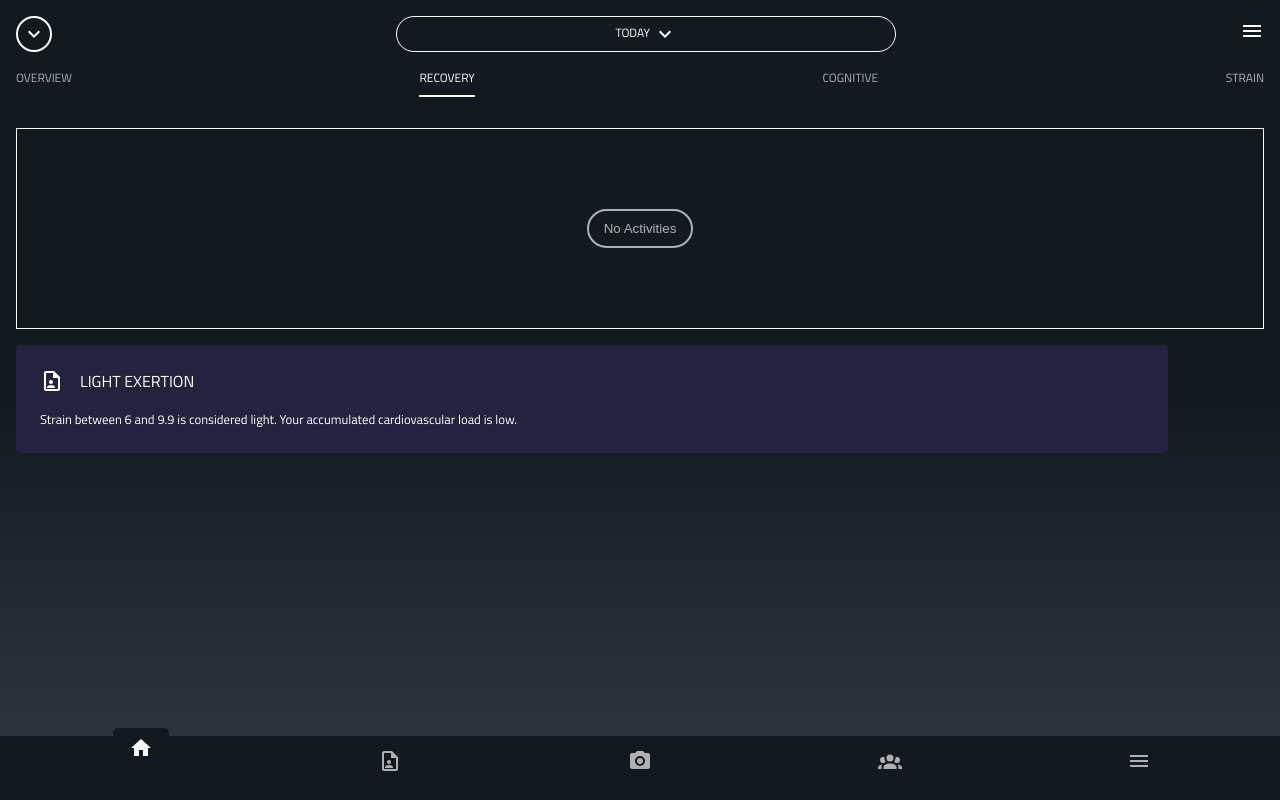
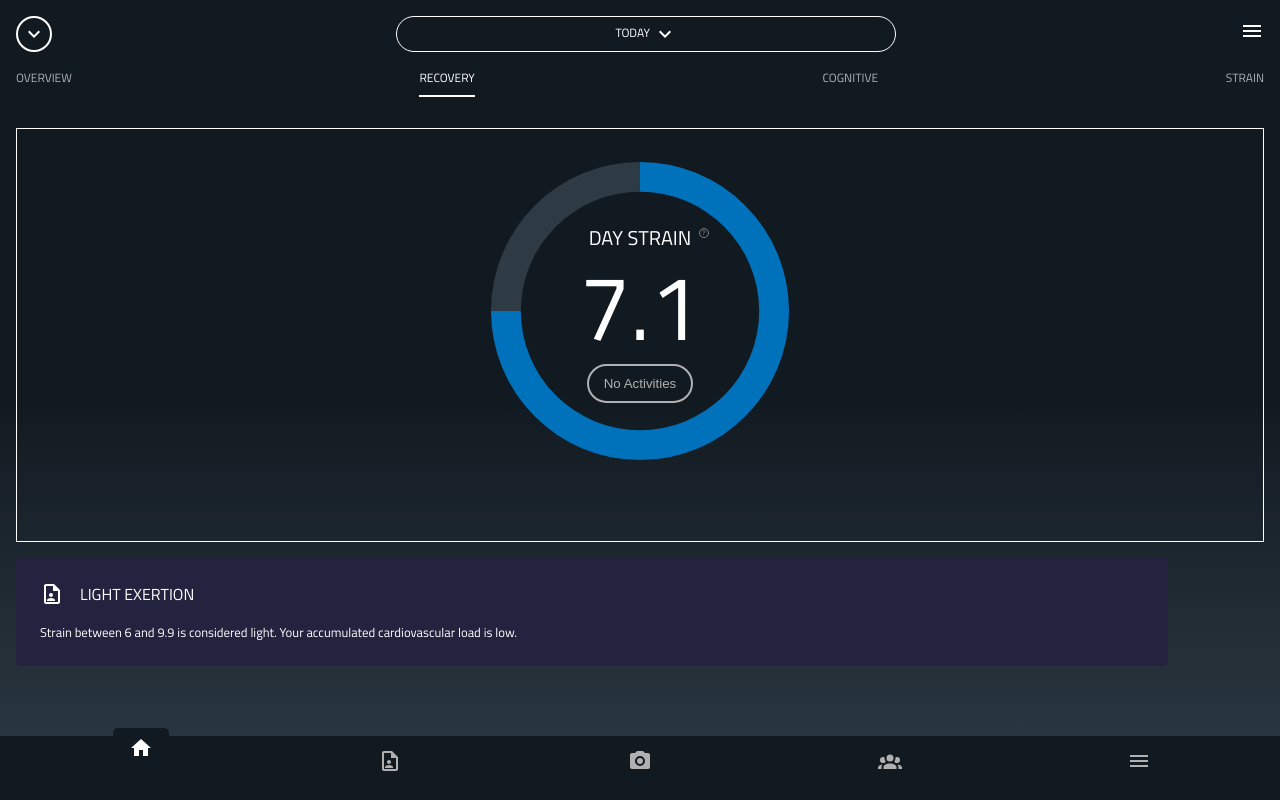
Before and after one commit to lavaboom/industry, a React (Create React App) app in the folder client/: page / in a window 1280 px wide. Built offline with nearby package versions, Linux system fonts and the light colour scheme.

Commit message:
basic chart styles

```diff
--- a/client/src/components/Buttons/Button.scss
+++ b/client/src/components/Buttons/Button.scss
@@ -16,6 +16,8 @@
 	}
 
 	&__icon {
+		height: 100%;
+		width: 100%;
 		filter: invert(100%) sepia(0%) saturate(2%) hue-rotate(345deg)
 			brightness(200%) contrast(101%);
 	}
--- a/client/src/components/Charts/Charts.js
+++ b/client/src/components/Charts/Charts.js
@@ -2,13 +2,18 @@ import React, { Component } from 'react';
 import { Doughnut } from 'react-chartjs-2';
 import "./Charts.scss";
 import { Chart, ArcElement } from 'chart.js'
+import Button from "../Buttons/Button";
+import temp from '../../assets/Icons/chevron-down.svg';
+;
+
 // import ChartDataLabels from 'chartjs-plugin-datalabels';
 Chart.register(ArcElement);
 // Chart.register(ChartDataLabels);
 
 
-export default function Charts() {
+export default function Charts({ metric, title, btnText }) {
     const plugins = [{
+        id: '79%',
         beforeDraw: function (chart) {
             let width = chart.width,
                 height = chart.height,
@@ -17,15 +22,13 @@ export default function Charts() {
             let fontSize = (height / 160).toFixed(2);
             ctx.font = fontSize + "em sans-serif";
             ctx.textBaseline = "top";
-            let text = "Recovery",
+            let text = "",
                 textX = Math.round((width - ctx.measureText(text).width) / 2),
                 textY = height / 2;
 
-            // let text2 = "75%",
-            //     textX2 = Math.round((width - ctx.measureText(text).width) / 2),
-            //     textY2 = height / 2;
+
             ctx.fillText(text, textX, textY);
-            // ctx.fillText(text2, textX2, textY2);
+
             ctx.save();
         }
     }]
@@ -33,8 +36,8 @@ export default function Charts() {
         datasets: [
             {
                 data: [75, 25],
-                borderColor: ['rgba(255,206,86,0.2)'],
-                backgroundColor: ['rgba(82,157,242,1)', 'rgba(75, 78, 83,1)'],
+                borderColor: ['rgba(0,0,0,0)'],
+                backgroundColor: ['#0072BC', '#2E3B45'],
             }
         ],
         text: 'day strain',
@@ -49,7 +52,19 @@ export default function Charts() {
         cutout: '80%',
     }
 
-    return <div className='doughnut'>
-        <Doughnut data={data} options={options} plugins={plugins} />
-    </div>;
+    return (
+        <section className="doughnut__container">
+            <div className='doughnut'>
+                <Doughnut data={data} options={options} plugins={plugins} />
+            </div>
+            <div className="doughnut__info-container">
+                <div>
+                    <p className="doughnut__info-title">{title}</p>
+                    <Button containerStyle="doughnut__icon-container" btnStyle="doughnut__icon" text="?" />
+                </div>
+                <p className="doughnut__info-metric">{metric}</p>
+                <Button text={btnText} btnStyle={"inactive"} />
+            </div>
+        </section>
+    );
 }
--- a/client/src/components/Charts/Charts.scss
+++ b/client/src/components/Charts/Charts.scss
@@ -1,4 +1,49 @@
 .doughnut {
-    height: 10rem;
-    width: 10rem;
+	width: 300px;
+	margin: -3rem auto 0;
+
+	&__container {
+		position: relative;
+		display: flex;
+		align-items: center;
+		justify-content: center;
+	}
+
+	&__info-container {
+		margin-top: -2.5rem;
+		position: absolute;
+		display: flex;
+		flex-direction: column;
+		gap: 3rem;
+	}
+
+	&__info-title {
+		margin: 0;
+		font-size: 20px;
+		line-height: 20px;
+	}
+
+	&__info-metric {
+		margin: 0;
+		font-size: 91px;
+		line-height: 20px;
+	}
+	&__icon-container {
+		width: 0.3rem;
+	}
+	&__icon {
+		position: absolute;
+		right: -0.5rem;
+		top: 0;
+		width: 0.5rem;
+		height: 0.5rem;
+		border-radius: 50%;
+		padding: 0.25rem;
+		font-size: 0.5rem;
+		display: flex;
+		justify-content: center;
+		align-items: center;
+		border: 1px solid;
+		color: grey;
+	}
 }
--- a/client/src/components/NavBarBottom/NavBarBottom.scss
+++ b/client/src/components/NavBarBottom/NavBarBottom.scss
@@ -19,7 +19,6 @@
 		padding-top: 0.5rem;
 		display: grid;
 		place-items: center;
-		// outline: 1px solid green;
 		&--active {
 			margin-top: -0.8rem;
 			background-color: $dark-black;
--- a/client/src/pages/HomePage/HomePage.js
+++ b/client/src/pages/HomePage/HomePage.js
@@ -13,7 +13,7 @@ export default class HomePage extends Component {
         return (
             <div className='home-page'>
                 <div className='placeholder'>
-                    <Button text="No Activities" btnStyle={"inactive"} />
+                    <Charts metric="7.1" title="DAY STRAIN" btnText="No Activities" />
                 </div>
                 <Card icon={iconCoach}
                     header='LIGHT EXERTION'
```
Also changed, not shown: client/src/assets/Icons/hide.svg (added), client/src/assets/Icons/logo.svg (added).
